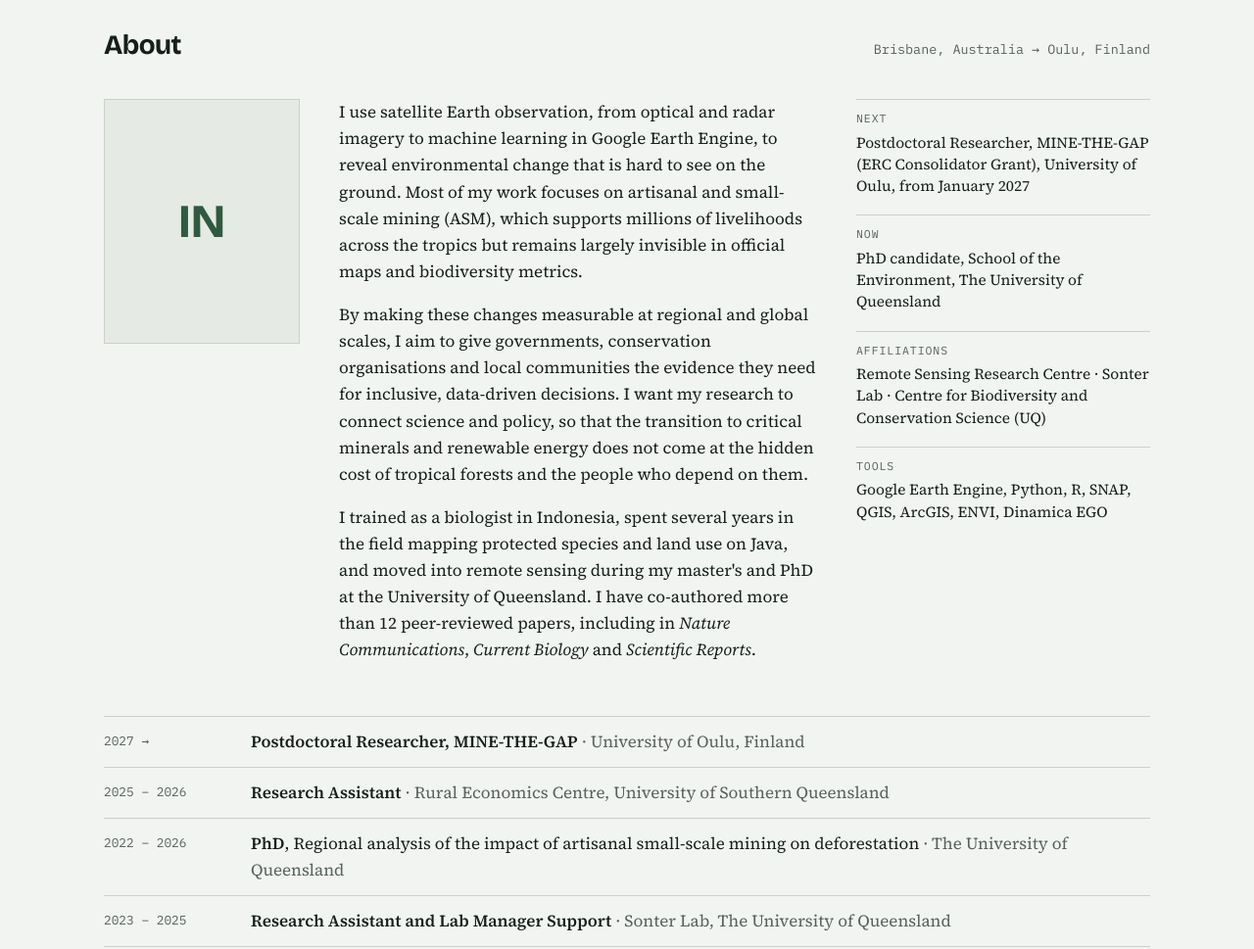
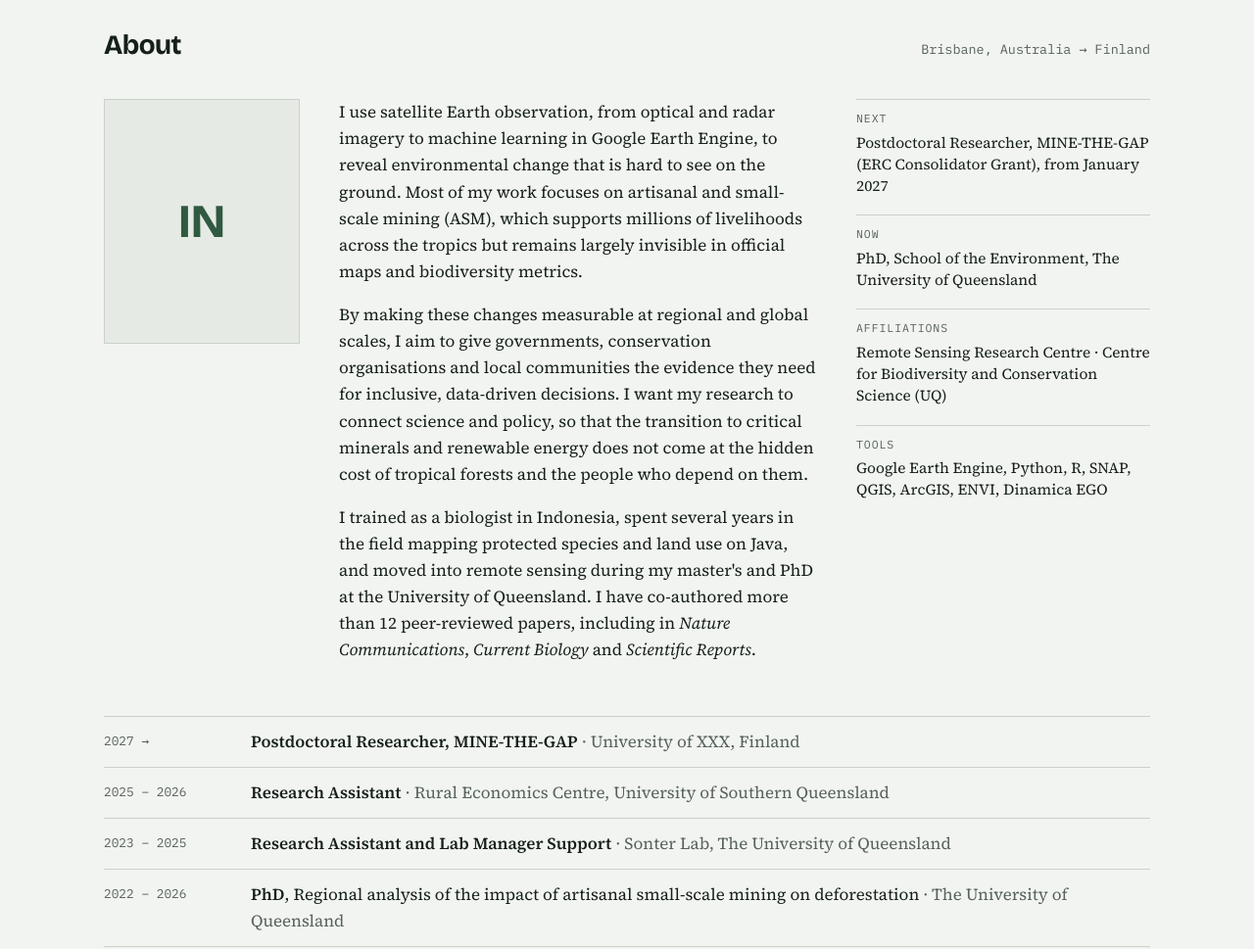
Before and after one commit to i-nursamsi/i-nursamsi.github.io, a plain HTML site: page index.html in a window 1280 px wide. Shown: the part 580-1549 px from the top of the page at 98% size. Drawn offline with nearby package versions, Linux system fonts and the light colour scheme.

Commit message:
Update location and affiliations in the about section

```diff
--- a/index.html
+++ b/index.html
@@ -288,7 +288,7 @@ footer.site .wrap { padding-block: 28px; display: flex; justify-content: space-b
 <!-- ============ ABOUT ============ -->
 <section class="block" id="about">
   <div class="wrap">
-    <div class="sec-head"><h2>About</h2><p>Brisbane, Australia → Oulu, Finland</p></div>
+    <div class="sec-head"><h2>About</h2><p>Brisbane, Australia → Finland</p></div>
     <div class="about-grid">
       <div class="portrait">
         <!-- Add your photo as images/profile.jpg -->
@@ -301,18 +301,18 @@ footer.site .wrap { padding-block: 28px; display: flex; justify-content: space-b
         <p>I trained as a biologist in Indonesia, spent several years in the field mapping protected species and land use on Java, and moved into remote sensing during my master's and PhD at the University of Queensland. I have co-authored more than 12 peer-reviewed papers, including in <i>Nature Communications</i>, <i>Current Biology</i> and <i>Scientific Reports</i>.</p>
       </div>
       <dl class="facts">
-        <div><dt>Next</dt><dd>Postdoctoral Researcher, MINE-THE-GAP (ERC Consolidator Grant), University of Oulu, from January 2027</dd></div>
-        <div><dt>Now</dt><dd>PhD candidate, School of the Environment, The University of Queensland</dd></div>
-        <div><dt>Affiliations</dt><dd>Remote Sensing Research Centre · Sonter Lab · Centre for Biodiversity and Conservation Science (UQ)</dd></div>
+        <div><dt>Next</dt><dd>Postdoctoral Researcher, MINE-THE-GAP (ERC Consolidator Grant), from January 2027</dd></div>
+        <div><dt>Now</dt><dd>PhD, School of the Environment, The University of Queensland</dd></div>
+        <div><dt>Affiliations</dt><dd>Remote Sensing Research Centre · Centre for Biodiversity and Conservation Science (UQ)</dd></div>
         <div><dt>Tools</dt><dd>Google Earth Engine, Python, R, SNAP, QGIS, ArcGIS, ENVI, Dinamica EGO</dd></div>
       </dl>
     </div>
 
     <ol class="path" aria-label="Career path">
-      <li><span class="when">2027 →</span><div><b>Postdoctoral Researcher, MINE-THE-GAP</b> <span class="org">· University of Oulu, Finland</span></div></li>
+      <li><span class="when">2027 →</span><div><b>Postdoctoral Researcher, MINE-THE-GAP</b> <span class="org">· University of XXX, Finland</span></div></li>
       <li><span class="when">2025 – 2026</span><div><b>Research Assistant</b> <span class="org">· Rural Economics Centre, University of Southern Queensland</span></div></li>
+      <li><span class="when">2023 – 2025</span><div><b>Research Assistant and Lab Manager Support</b> <span class="org">· Sonter Lab, The University of Queensland</span></div></li>
       <li><span class="when">2022 – 2026</span><div><b>PhD</b>, Regional analysis of the impact of artisanal small-scale mining on deforestation <span class="org">· The University of Queensland</span></div></li>
-      <li><span class="when">2023 – 2025</span><div><b>Research Assistant and Lab Manager Support</b> <span class="org">· Sonter Lab, The University of Queensland</span></div></li>
       <li><span class="when">2020 – 2022</span><div><b>Master of Environmental Management</b> <span class="org">· The University of Queensland (Australia Awards Scholar)</span></div></li>
       <li><span class="when">2015 – 2019</span><div><b>Research Assistant and Field Cartographer</b> <span class="org">· Centre for Environment and Sustainability Science, Universitas Padjadjaran</span></div></li>
       <li><span class="when">2010 – 2015</span><div><b>Bachelor of Biology</b> <span class="org">· Universitas Padjadjaran, Indonesia</span></div></li>
```
